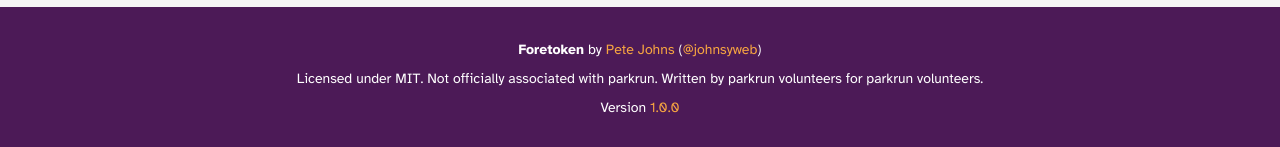
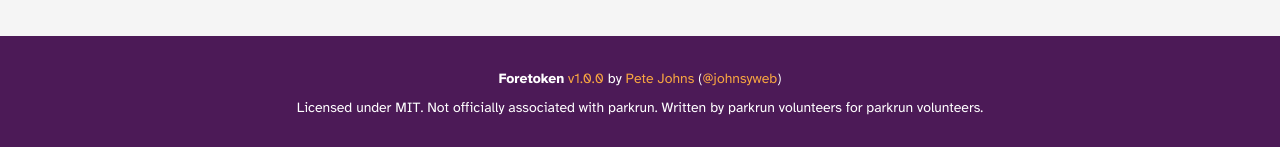
Before and after one commit to johnsyweb/foretoken, a React (Vite) app: page / in a window 1280 px wide. Shown: the part 650-797 px from the top of the page. Built offline with nearby package versions, Linux system fonts and the light colour scheme; a web font is replaced by a local one.

Commit message:
style: move version next to name

```diff
--- a/src/App.tsx
+++ b/src/App.tsx
@@ -137,7 +137,15 @@
       />
       <footer className="app-footer">
         <p>
-          <strong>Foretoken</strong> by{" "}
+          <strong>Foretoken</strong> {" "}
+
+          <a
+            href="https://github.com/johnsyweb/foretoken/blob/main/CHANGELOG.md"
+            target="_blank"
+            rel="noopener noreferrer"
+          >
+            v{packageJson.version}
+          </a> by{" "}
           <a
             href="https://johnsy.com"
             target="_blank"
@@ -159,16 +167,6 @@
           Licensed under MIT. Not officially associated with parkrun. Written by
           parkrun volunteers for parkrun volunteers.
         </p>
-        <p>
-          Version{" "}
-          <a
-            href="https://github.com/johnsyweb/foretoken/blob/main/CHANGELOG.md"
-            target="_blank"
-            rel="noopener noreferrer"
-          >
-            {packageJson.version}
-          </a>
-        </p>
       </footer>
     </div>
   );
```
